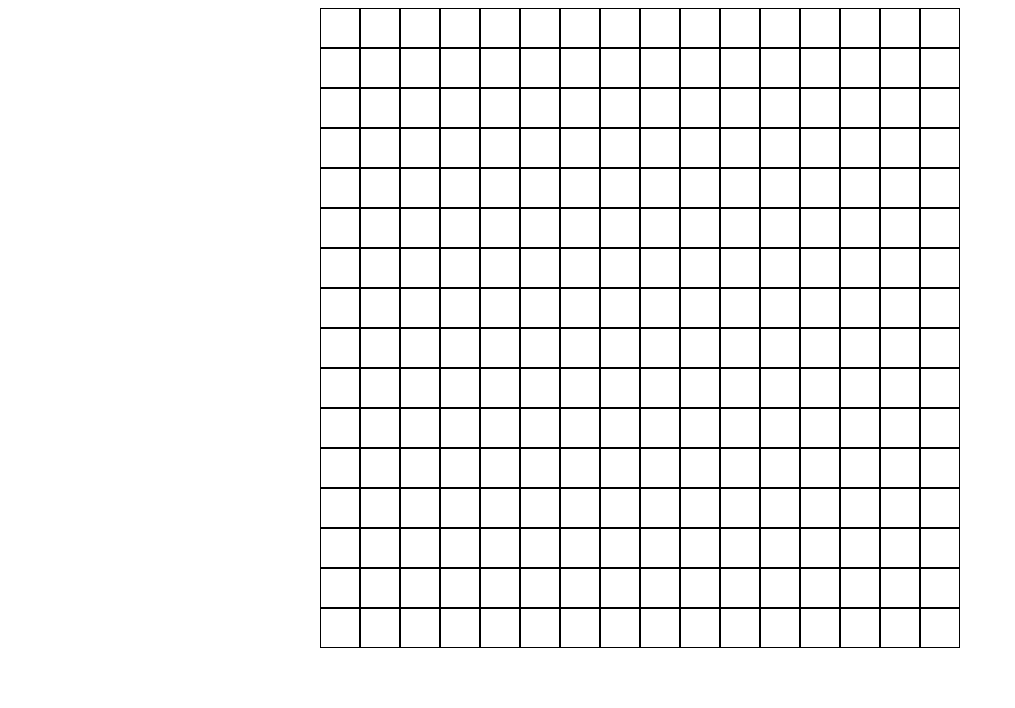
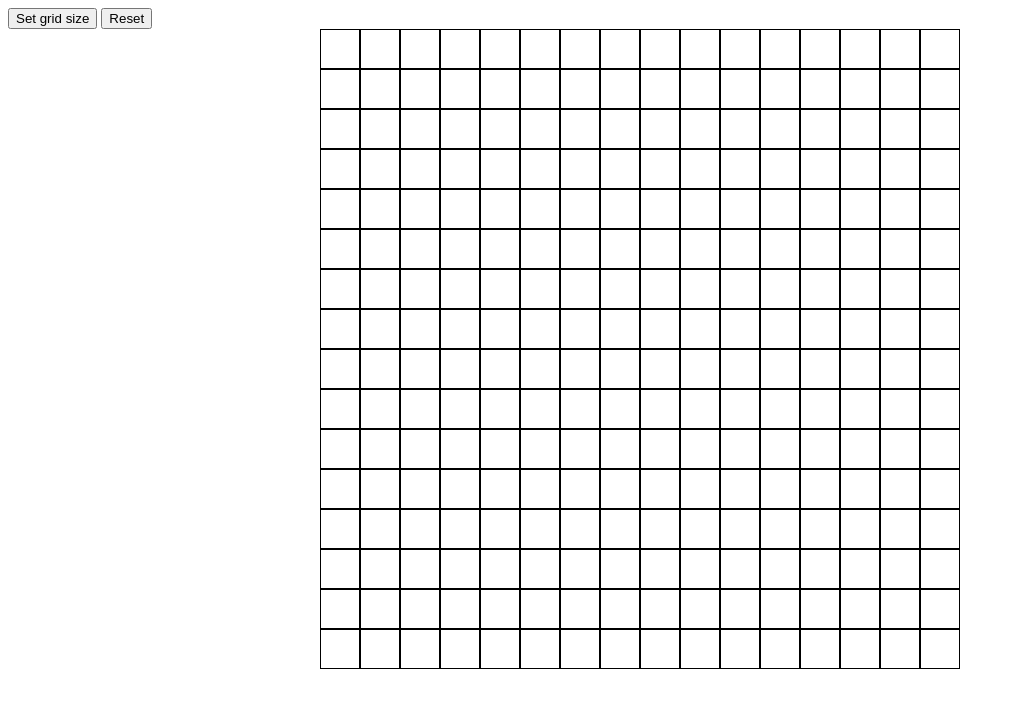
Before and after one commit to Yvan-Dumas/odin-Etch-A-Sketch, a plain HTML site: page index.html in a window 1280 px wide. Shown: the whole page, without its empty margins (0-1015 px from the left). Drawn offline with Linux system fonts and the light colour scheme.

Commit message:
Added a button to set the grid size and a button to reset the grid

```diff
--- a/index.html
+++ b/index.html
@@ -8,6 +8,8 @@
 </head>
 
 <body>
+    <button id="gridSize">Set grid size</button>
+    <button id="reset">Reset</button>
     <div class="container"></div>
     <script src="script.js"></script>
 </body>
```
